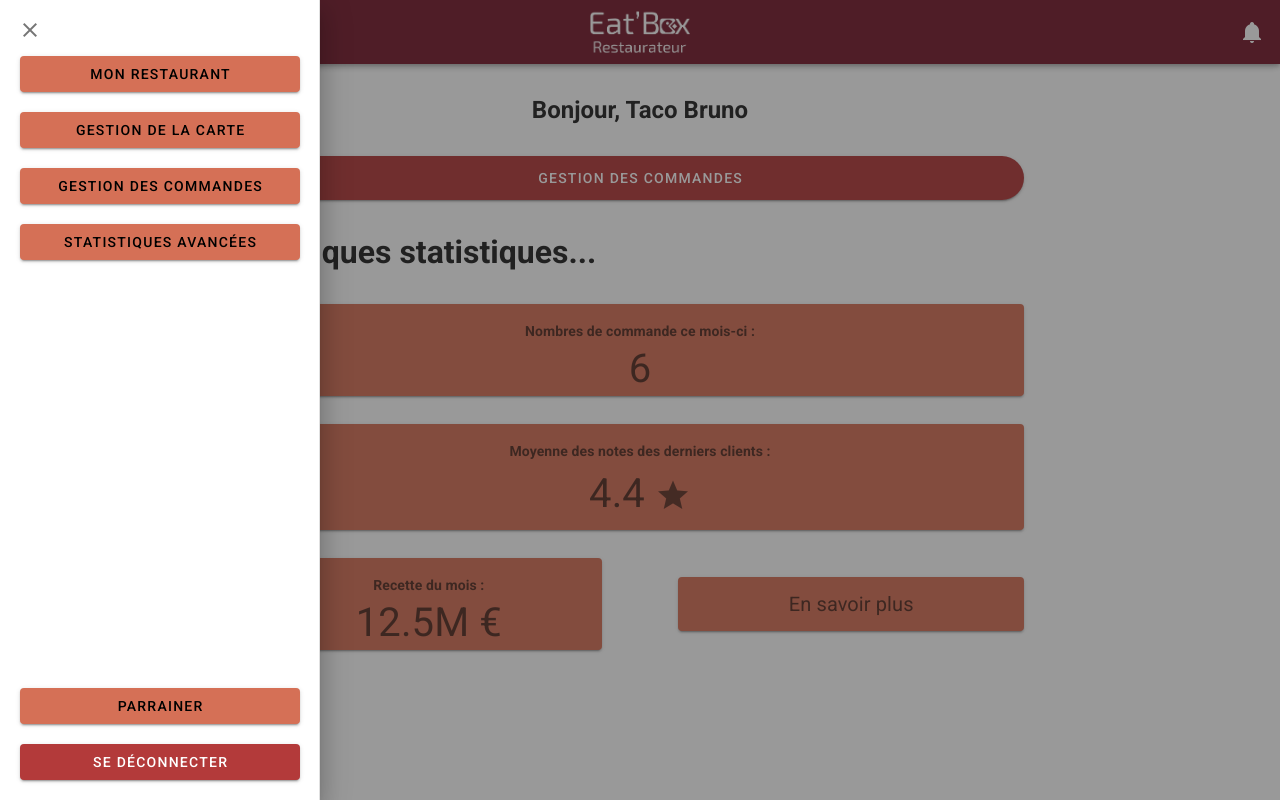
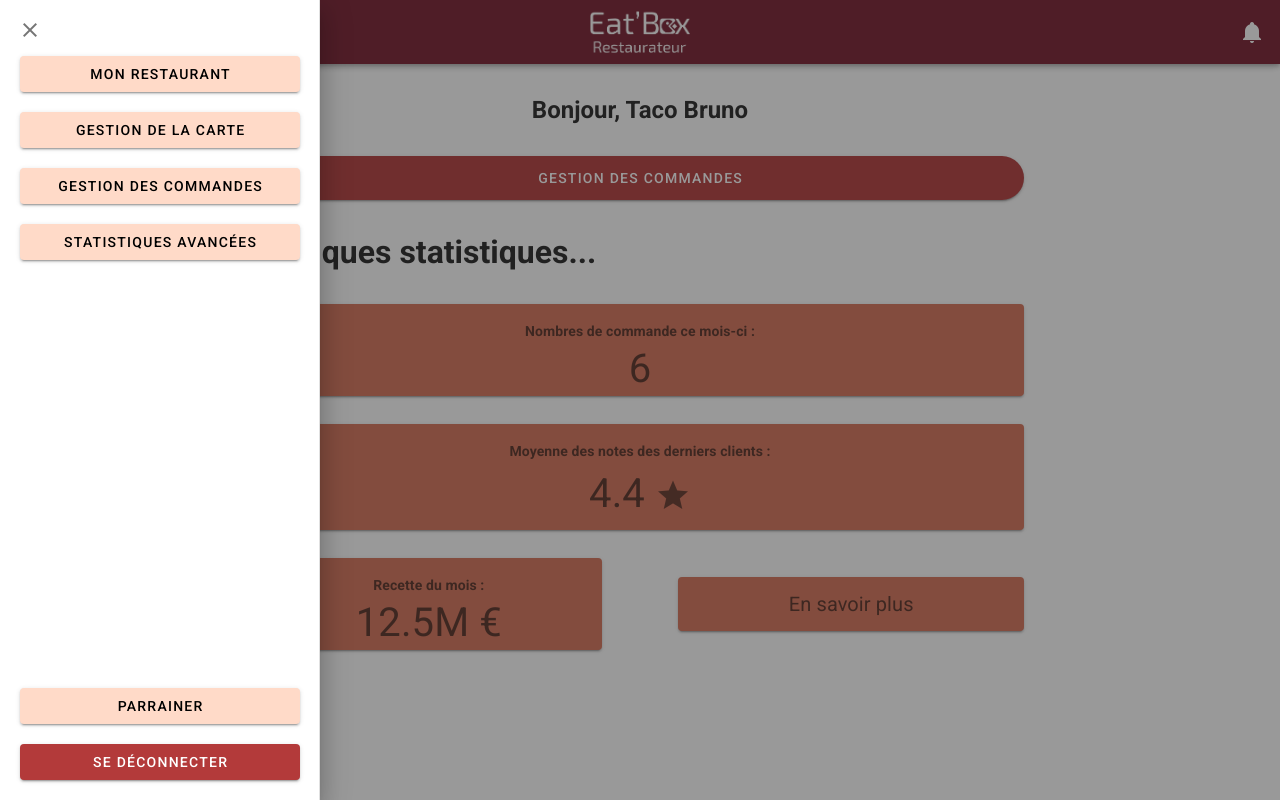
Before and after one commit to BoespflugLisa/EatBox, a Vue app in the folder frontend-vuejs/: page / in a window 1280 px wide. Both pictures are taken after a click on the button 28 px from the left and 32 px from the top of the page. Built offline with nearby package versions, Linux system fonts and the light colour scheme.

Commit message:
Fix color

```diff
--- a/frontend-vuejs/src/App.vue
+++ b/frontend-vuejs/src/App.vue
@@ -37,28 +37,28 @@
             </div>
             <div class="d-flex justify-center flex-column pa-5 pt-2">
                 <v-btn
-                    color="accent black--text"
+                    color="tertiary black--text"
                     class="pr-10 pl-10"
                 >
                     Mon restaurant
                 </v-btn>
 
                 <v-btn
-                    color="accent black--text"
+                    color="tertiary black--text"
                     class="pr-10 pl-10 mt-5"
                 >
                     Gestion de la carte
                 </v-btn>
 
                 <v-btn
-                    color="accent black--text"
+                    color="tertiary black--text"
                     class="pr-10 pl-10 mt-5"
                 >
                     Gestion des commandes
                 </v-btn>
 
                 <v-btn
-                    color="accent black--text"
+                    color="tertiary black--text"
                     class="pr-10 pl-10 mt-5"
                 >
                     Statistiques avancées
@@ -66,7 +66,7 @@
             </div>
             <div class="d-flex justify-center flex-column pa-5 main-menu-bottom">
                 <v-btn
-                    color="accent black--text"
+                    color="tertiary black--text"
                     class="pr-10 pl-10"
                 >
                     Parrainer
@@ -112,7 +112,7 @@ export default {
                     this.$vuetify.theme.themes.light.primary = '#2D5D62';
                     this.$vuetify.theme.themes.light.secondary = '#77A8A3';
                     this.$vuetify.theme.themes.light.accent = '#A1C7C7';
-                    this.$vuetify.theme.themes.light.anchor = '#B9D3CD';
+                    this.$vuetify.theme.themes.light.tertiary = '#B9D3CD';
                     this.EatBoxLogo = "./img/EatBox.png";
                     break;
 
@@ -120,7 +120,7 @@ export default {
                     this.$vuetify.theme.themes.light.primary = '#751A2C';
                     this.$vuetify.theme.themes.light.secondary = '#B33A3A';
                     this.$vuetify.theme.themes.light.accent = '#D57056';
-                    this.$vuetify.theme.themes.light.anchor = '#FFDAC8';
+                    this.$vuetify.theme.themes.light.tertiary = '#FFDAC8';
                     this.EatBoxLogo = "./img/EatBoxRestaurateur.png";
                     break;
 
@@ -128,7 +128,7 @@ export default {
                     this.$vuetify.theme.themes.light.primary = '#43846B';
                     this.$vuetify.theme.themes.light.secondary = '#B0BBA7';
                     this.$vuetify.theme.themes.light.accent = '#F3E0D7';
-                    this.$vuetify.theme.themes.light.anchor = '#F3E0D7';
+                    this.$vuetify.theme.themes.light.tertiary = '#F3E0D7';
                     this.EatBoxLogo = "./img/EatBoxDeliveryman.png";
                     break;
             }
--- a/frontend-vuejs/src/plugins/vuetify.js
+++ b/frontend-vuejs/src/plugins/vuetify.js
@@ -11,7 +11,7 @@ export default new Vuetify({
                 primary: '#751A2C',
                 secondary: '#B33A3A',
                 accent: '#D57056',
-                anchor: '#FFDAC8',
+                tertiary: '#FFDAC8',
                 white: '#ffffff',
                 black: '#000000',
                 error: '#FF5252',
```
